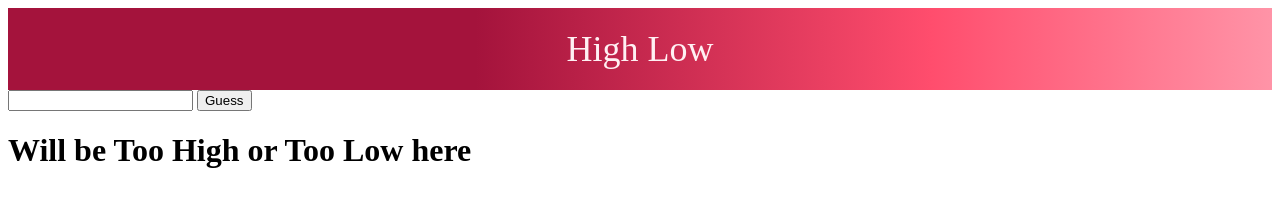
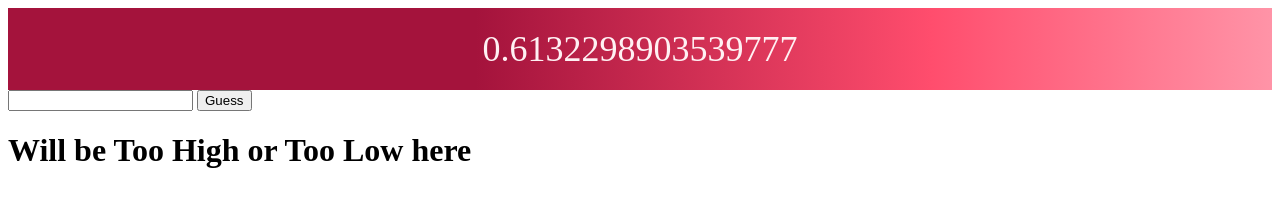
Before and after one commit to theBough/highLow2023, a plain HTML site: page index.html in a window 1280 px wide. Drawn offline with Linux system fonts and the light colour scheme.

Commit message:
Update index.html

```diff
--- a/index.html
+++ b/index.html
@@ -8,8 +8,8 @@
   <link href="style.css" rel="stylesheet" type="text/css" />
 </head>
 
-<body>
-  <div class = "title">
+<body onload="generateRndNum()">
+  <div class = "title" id = "title">
     High Low
   </div>
   <div class = "myContent">
```
